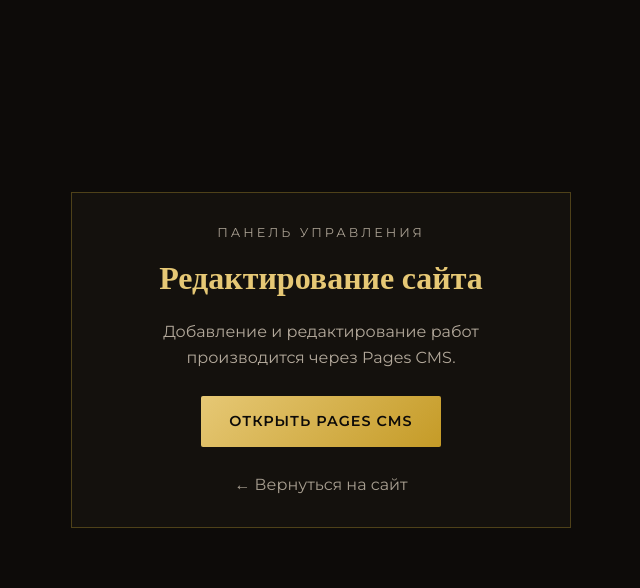
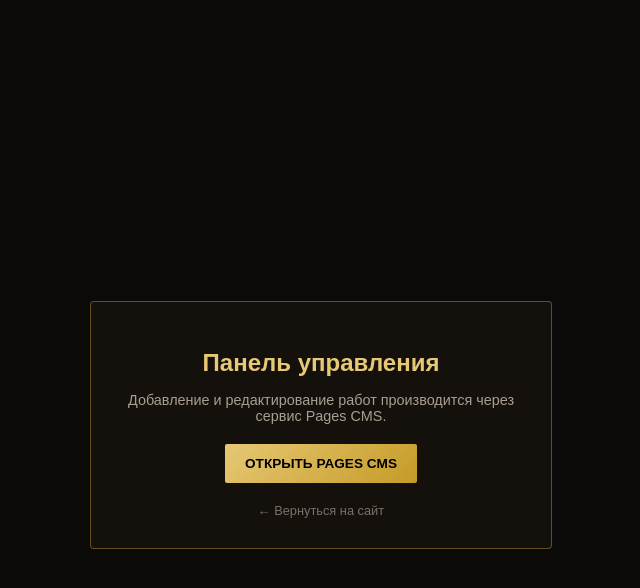
Before and after one commit to ekaterinaarseneva532-maker/my-portfolio, a Jekyll site: the page admin/index.html, which Jekyll copies as it is, in a window 1280 px wide. Shown: the top 588 px of the page, without its empty margins (319-959 px from the left). Built offline with Jekyll 4.4.1, drawn with Linux system fonts in a browser that asks for light colours.

Commit message:
Update index.html

```diff
--- a/admin/index.html
+++ b/admin/index.html
@@ -4,15 +4,21 @@
   <meta charset="utf-8">
   <meta name="viewport" content="width=device-width,initial-scale=1">
   <title>Панель управления</title>
-  <link rel="stylesheet" href="/assets/style.css">
+  <style>
+    body { background: #0b0a08; color: #e8e3d9; font-family: sans-serif; display: flex; align-items: center; justify-content: center; min-height: 90vh; margin: 0; padding: 20px; text-align: center; }
+    .box { background: #14110d; border: 1px solid rgba(212,175,55,0.4); padding: 30px; max-width: 400px; border-radius: 4px; }
+    h1 { font-size: 1.5rem; color: #e6c875; margin-bottom: 15px; }
+    p { color: #a89f91; font-size: 0.9rem; margin-bottom: 20px; }
+    a.btn { display: inline-block; background: linear-gradient(135deg, #e6c875, #c59b27); color: #000; font-weight: bold; padding: 12px 20px; text-decoration: none; border-radius: 2px; font-size: 0.85rem; text-transform: uppercase; }
+    a.back { display: block; margin-top: 20px; color: #7a7165; text-decoration: none; font-size: 0.8rem; }
+  </style>
 </head>
-<body style="display: flex; align-items: center; justify-content: center; min-height: 80vh;">
-  <main style="max-width: 500px; text-align: center; padding: 30px; background: #14110d; border: 1px solid rgba(212,175,55,0.3);">
-    <p class="eyebrow">ПАНЕЛЬ УПРАВЛЕНИЯ</p>
-    <h1 style="font-family: 'Cormorant Garamond', serif; font-size: 2rem; color: #e6c875; margin-bottom: 15px;">Редактирование сайта</h1>
-    <p style="margin-bottom: 25px; color: #b3a99b;">Добавление и редактирование работ производится через Pages CMS.</p>
-    <a class="btn-gold" href="https://app.pagescms.org/" target="_blank" rel="noopener">Открыть Pages CMS</a>
-    <p style="margin-top: 25px;"><a href="/" style="color: #a89f91; text-decoration: none;">← Вернуться на сайт</a></p>
-  </main>
+<body>
+  <div class="box">
+    <h1>Панель управления</h1>
+    <p>Добавление и редактирование работ производится через сервис Pages CMS.</p>
+    <a class="btn" href="https://app.pagescms.org/" target="_blank">Открыть Pages CMS</a>
+    <a class="back" href="../">← Вернуться на сайт</a>
+  </div>
 </body>
 </html>
```
